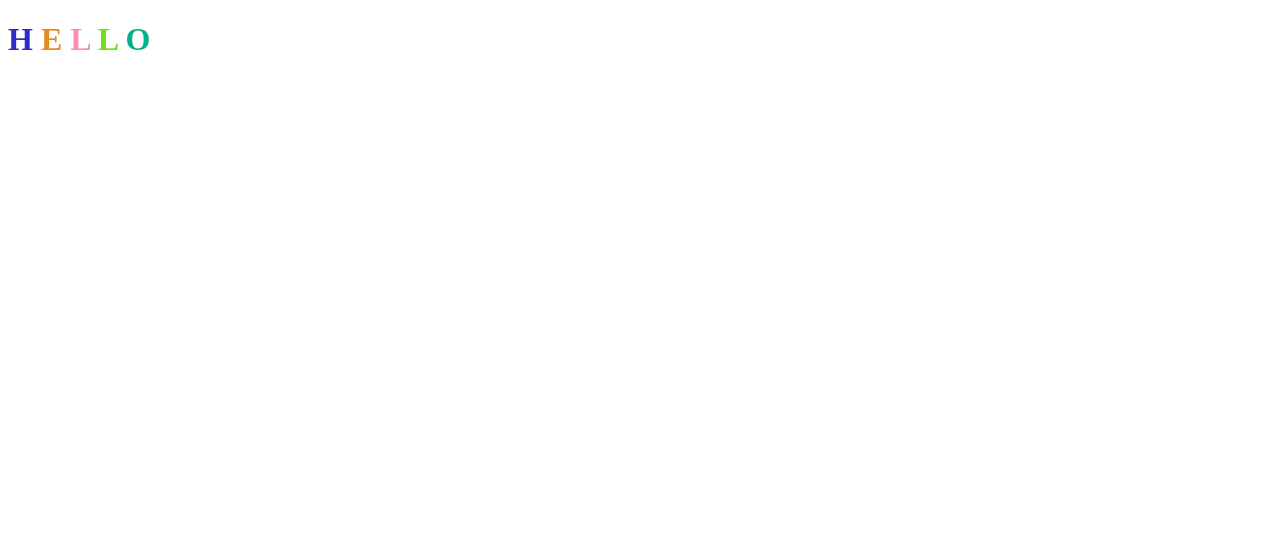
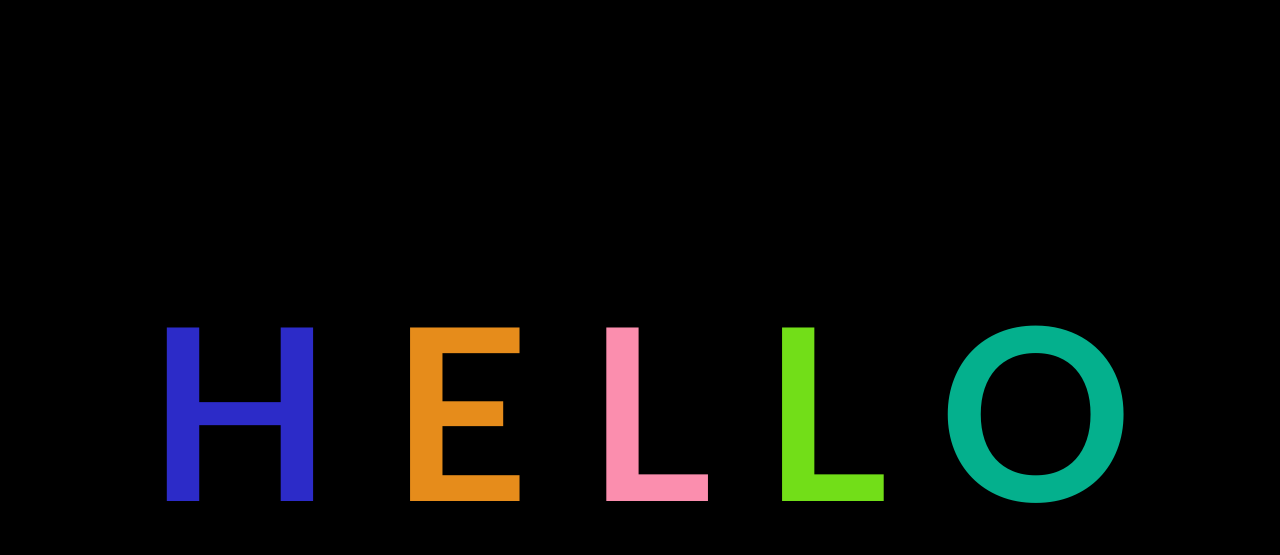
Before and after one commit to RachaudKeyes/AnimatedTextGitDemo, a plain HTML site: page index.html in a window 1280 px wide. Drawn offline with Linux system fonts and the light colour scheme.

Commit message:
Add basic styles

```diff
--- a/index.html
+++ b/index.html
@@ -3,6 +3,7 @@
 <head>
     <meta charset="UTF-8">
     <meta name="viewport" content="width=device-width, initial-scale=1.0">
+    <link rel="stylesheet" href="style.css">
     <title>Random Colors</title>
 </head>
 <body>
--- /dev/null
+++ b/style.css
@@ -0,0 +1,16 @@
+body {
+    display: flex;
+    justify-content: center;
+    align-items: center;
+    height: 100vh;
+    background-color: black;
+}
+
+h1 {
+    font-size: 15rem;
+    font-family: 'Trebuchet MS', 'Lucida Sans Unicode', 'Lucida Grande', 'Lucida Sans', Arial, sans-serif;
+}
+
+.letter {
+    transition: color 1000ms;
+}
```
